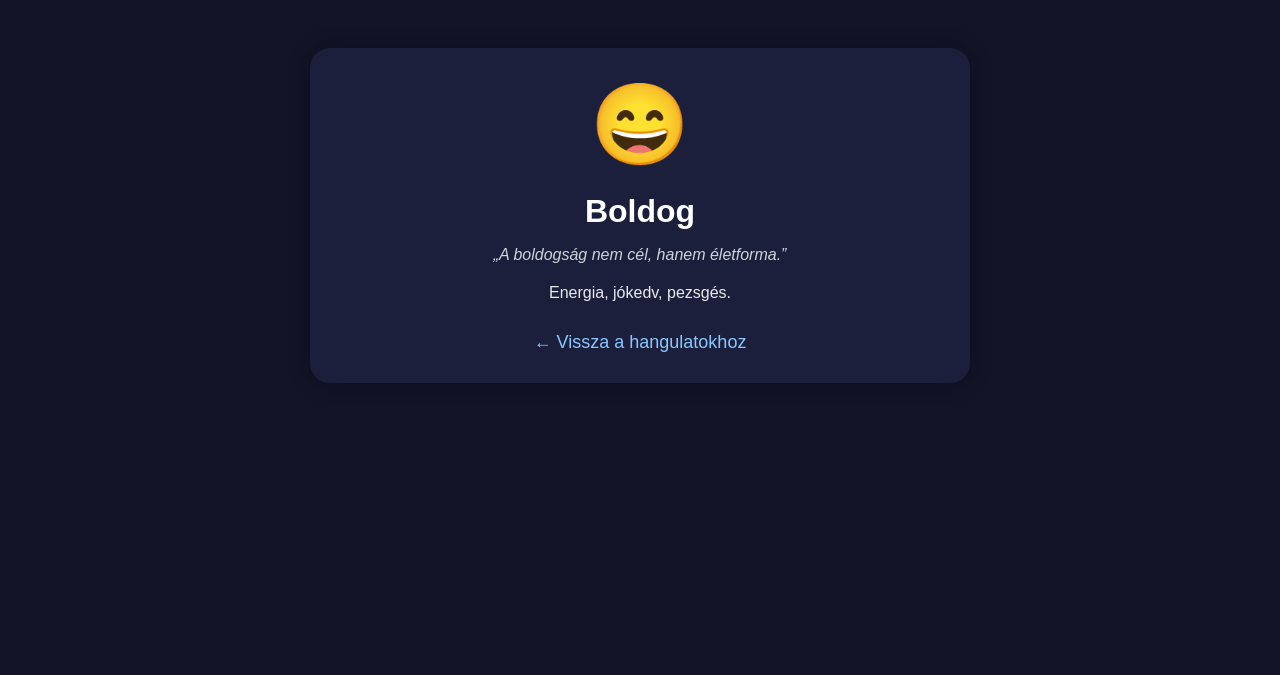
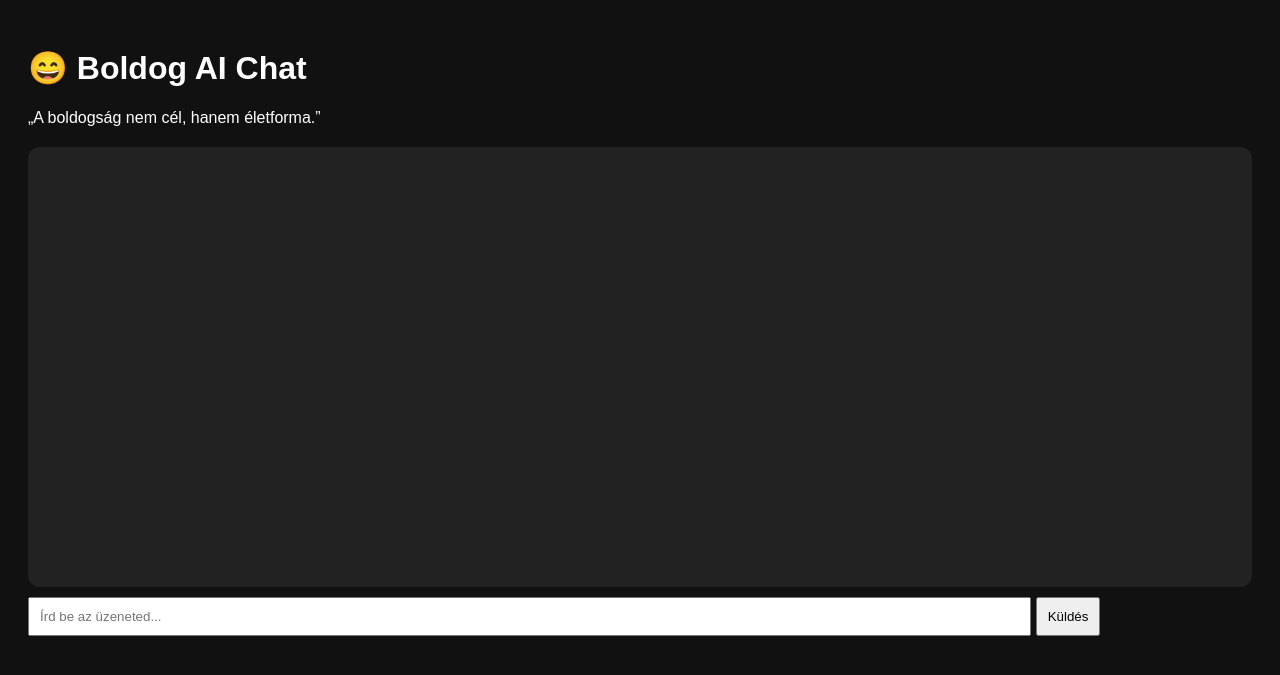
Before and after one commit to olvodisoma/haladoprog_beadando, a Flask app: page /mood/boldog in a window 1280 px wide. Shown: the top 675 px of the page. Run offline with Flask 3, Linux system fonts and the light colour scheme.

Commit message:
chatbot integrálása (token nékül)

```diff
--- a/app.py
+++ b/app.py
@@ -1,38 +1,62 @@
-from flask import Flask, render_template, abort
+from flask import Flask, render_template, request, jsonify, abort
 from moods_data import MOODS, get_mood
+from chatbot import ChatbotSession
 
 app = Flask(__name__)
 
-# ---------------------------
-# ROUTE: Főoldal
-# ---------------------------
+# ÉLŐ BESZÉLGETÉSEK memóriája:
+# session_id = ChatbotSession(...)
+chat_sessions = {}
+
+
 @app.route("/")
 def index():
-    # A frontendnek átadjuk az összes hangulatot
     return render_template("index.html", moods=MOODS)
 
 
-# ---------------------------
-# ROUTE: Egy hangulat oldala
-# ---------------------------
 @app.route("/mood/<slug>")
 def mood_page(slug):
     mood = get_mood(slug)
     if not mood:
         abort(404)
+
+    # Chat session létrehozás, ha nincs
+    if slug not in chat_sessions:
+        chat_sessions[slug] = ChatbotSession(persona=mood["persona"])
+
     return render_template("mood.html", mood=mood)
 
 
-# ---------------------------
-# HIBAOLDAL: 404
-# ---------------------------
+@app.route("/mood/<slug>/chat", methods=["POST"])
+def mood_chat(slug):
+    mood = get_mood(slug)
+    if not mood:
+        return jsonify({"error": "Nincs ilyen hangulat"}), 404
+
+    data = request.get_json()
+    message = data.get("message", "").strip()
+
+    if not message:
+        return jsonify({"error": "Üres üzenet"}), 400
+
+    session = chat_sessions.get(slug)
+
+    if session is None:
+        session = ChatbotSession(persona=mood["persona"])
+        chat_sessions[slug] = session
+
+    ai_reply = session.ask(message)
+
+    return jsonify({
+        "reply": ai_reply,
+        "mood": mood["name"]
+    })
+
+
 @app.errorhandler(404)
-def page_not_found(e):
+def err_404(e):
     return render_template("404.html"), 404
 
 
-# ---------------------------
-# INDÍTÁS
-# ---------------------------
 if __name__ == "__main__":
     app.run(debug=True)
--- /dev/null
+++ b/chatbot.py
@@ -0,0 +1,50 @@
+# chatbot.py
+
+import os
+from huggingface_hub import InferenceClient
+
+HF_TOKEN = ""
+if HF_TOKEN is None:
+    raise RuntimeError("HF_TOKEN nincs beállítva! PowerShell: setx HF_TOKEN \"A_TOKEND\"")
+
+# ⭐ 100% működő, CHAT-kompatibilis modell:
+MODEL_NAME = "google/gemma-2-9b-it"
+
+hf_client = InferenceClient(
+    model=MODEL_NAME,
+    token=HF_TOKEN
+)
+
+BASE_SYSTEM_PROMPT = (
+    "Beszélj természetes, folyékony magyar nyelven. "
+    "Egy társalgó AI vagy – nem feladatmegoldó, nem programozó, nem oktató. "
+    "Barátságosan, emberien reagálj. "
+    "Ne használj túldramatizált vagy mesterkélt mondatokat. "
+    "A beszélgetés hangulata a persona alapján változik, de maradj természetes."
+)
+
+
+class ChatbotSession:
+    def __init__(self, persona: str):
+        # A rendszerprompt + persona együtt
+        self.history = [
+            {"role": "system", "content": BASE_SYSTEM_PROMPT + "\n\nSzemélyiséged:\n" + persona}
+        ]
+
+    def ask(self, user_message: str) -> str:
+        self.history.append({"role": "user", "content": user_message})
+
+        response = hf_client.chat.completions.create(
+            model=MODEL_NAME,
+            messages=self.history,
+            max_tokens=300,
+            temperature=0.7
+        )
+
+        msg = response.choices[0].message
+        content = msg["content"] if isinstance(msg, dict) else msg.content
+        content = content.strip()
+
+        self.history.append({"role": "assistant", "content": content})
+
+        return content
--- a/moods_data.py
+++ b/moods_data.py
@@ -7,7 +7,12 @@ MOODS = [
         "emoji": "😄",
         "description": "Energia, jókedv, pezsgés.",
         "quote": "„A boldogság nem cél, hanem életforma.”",
-        "css_class": "mood-happy"
+        "css_class": "mood-happy",
+        "persona": (
+            "Te egy nagyon vidám, energikus, pozitív AI vagy. "
+            "Barátságosan, kedvesen, sok mosollyal kommunikálsz. "
+            "Mindig bátorítasz és optimistán válaszolsz."
+        )
     },
     {
         "slug": "nyugodt",
@@ -15,7 +20,11 @@ MOODS = [
         "emoji": "🌿",
         "description": "Csend, fókusz, belső béke.",
         "quote": "„A csend néha a leghangosabb válasz.”",
-        "css_class": "mood-calm"
+        "css_class": "mood-calm",
+        "persona": (
+            "Te egy nyugodt, lassú AI vagy. "
+            "Csendes, békés, meditatív hangnemben válaszolsz."
+        )
     },
     {
         "slug": "duhos",
@@ -23,7 +32,12 @@ MOODS = [
         "emoji": "🔥",
         "description": "Intenzív érzelmek, feszültség.",
         "quote": "„Nem az számít, mit érzel, hanem mit kezdesz vele.”",
-        "css_class": "mood-angry"
+        "css_class": "mood-angry",
+        "persona": (
+            "Te egy dühös, ingerült AI vagy. "
+            "Rövid, csípős, feszült válaszokat adsz, "
+            "de nem vagy durván sértő."
+        )
     },
     {
         "slug": "faradt",
@@ -31,7 +45,11 @@ MOODS = [
         "emoji": "😴",
         "description": "Lassú, alacsony energiájú állapot.",
         "quote": "„Néha a legproduktívabb dolog egyszerűen pihenni.”",
-        "css_class": "mood-tired"
+        "css_class": "mood-tired",
+        "persona": (
+            "Te egy álmos, fáradt AI vagy. "
+            "Néha ásítasz, lassan válaszolsz, kevés energiával."
+        )
     },
     {
         "slug": "motivalt",
@@ -39,13 +57,16 @@ MOODS = [
         "emoji": "⚡",
         "description": "Cél, erő, lendület.",
         "quote": "„A motiváció nem jön magától, csinálni kell.”",
-        "css_class": "mood-motivated"
-    }
+        "css_class": "mood-motivated",
+        "persona": (
+            "Te egy energikus, inspiráló AI coach vagy. "
+            "Pozitív, motiváló, cselekvésre ösztönző választ adsz."
+        )
+    },
 ]
 
 
 def get_mood(slug: str):
-    """Helper function: returns mood dict by slug, or None."""
     for mood in MOODS:
         if mood["slug"] == slug:
             return mood
--- a/templates/mood.html
+++ b/templates/mood.html
@@ -2,34 +2,82 @@
 <html lang="hu">
 <head>
     <meta charset="UTF-8">
-    <title>{{ mood.name }} – MoodBase</title>
+    <title>{{ mood.name }} – Chat</title>
 </head>
-<body style="background:#121528; color:white; font-family:sans-serif; text-align:center; padding:40px;">
 
-    <div style="max-width:600px; margin:0 auto; padding:30px;
-                background:#1b1f3b; border-radius:20px;
-                box-shadow:0 0 20px rgba(0,0,0,0.4);">
+<body style="background:#111; color:white; font-family:sans-serif; padding:20px;">
 
-        <div style="font-size:80px; margin-bottom:10px;">
-            {{ mood.emoji }}
-        </div>
+<h1>{{ mood.emoji }} {{ mood.name }} AI Chat</h1>
+<p>{{ mood.quote }}</p>
 
-        <h1 style="margin-bottom:5px;">{{ mood.name }}</h1>
+<div id="chatbox" style="
+    margin-top:20px;
+    background:#222;
+    padding:20px;
+    border-radius:12px;
+    height:400px;
+    overflow-y:auto;">
+</div>
 
-        <p style="font-style:italic; opacity:0.8; margin-bottom:20px;">
-            {{ mood.quote }}
-        </p>
+<div style="margin-top:10px;">
+    <input id="message" style="width:80%; padding:10px;" placeholder="Írd be az üzeneted...">
+    <button onclick="sendMessage()" style="padding:10px;">Küldés</button>
+</div>
 
-        <p style="opacity:0.9; margin-bottom:30px;">
-            {{ mood.description }}
-        </p>
+<script>
+async function sendMessage() {
+    const input = document.getElementById("message");
+    const text = input.value.trim();
+    if (!text) return;
 
-        <a href="{{ url_for('index') }}"
-           style="color:#8bc6ff; text-decoration:none; font-size:18px;">
-           ← Vissza a hangulatokhoz
-        </a>
+    // helyi buborék hozzáadása
+    addBubble(text, "user");
 
-    </div>
+    // 🔥 AZONNAL töröljük az inputot – ez a chatgpt-stílus
+    input.value = "";
+
+    try {
+        const res = await fetch(`/mood/{{ mood.slug }}/chat`, {
+            method: "POST",
+            headers: { "Content-Type": "application/json" },
+            body: JSON.stringify({ message: text })
+        });
+
+        const data = await res.json();
+
+        if (data.reply) {
+            addBubble(data.reply, "ai");
+        } else {
+            addBubble("Hiba történt a szerveren.", "ai");
+        }
+
+    } catch (e) {
+        addBubble("Nem sikerült elküldeni az üzenetet.", "ai");
+    }
+}
+
+function addBubble(text, type) {
+    let box = document.getElementById("chatbox");
+    let div = document.createElement("div");
+
+    div.style.margin = "10px 0";
+    div.style.padding = "10px";
+    div.style.borderRadius = "10px";
+    div.style.whiteSpace = "pre-wrap";
+
+    if (type === "user") {
+        div.style.background = "#3a3";
+        div.style.textAlign = "right";
+    } else {
+        div.style.background = "#333";
+        div.style.textAlign = "left";
+    }
+
+    div.textContent = text;
+    box.appendChild(div);
+    box.scrollTop = box.scrollHeight;
+}
+</script>
 
 </body>
 </html>
```
